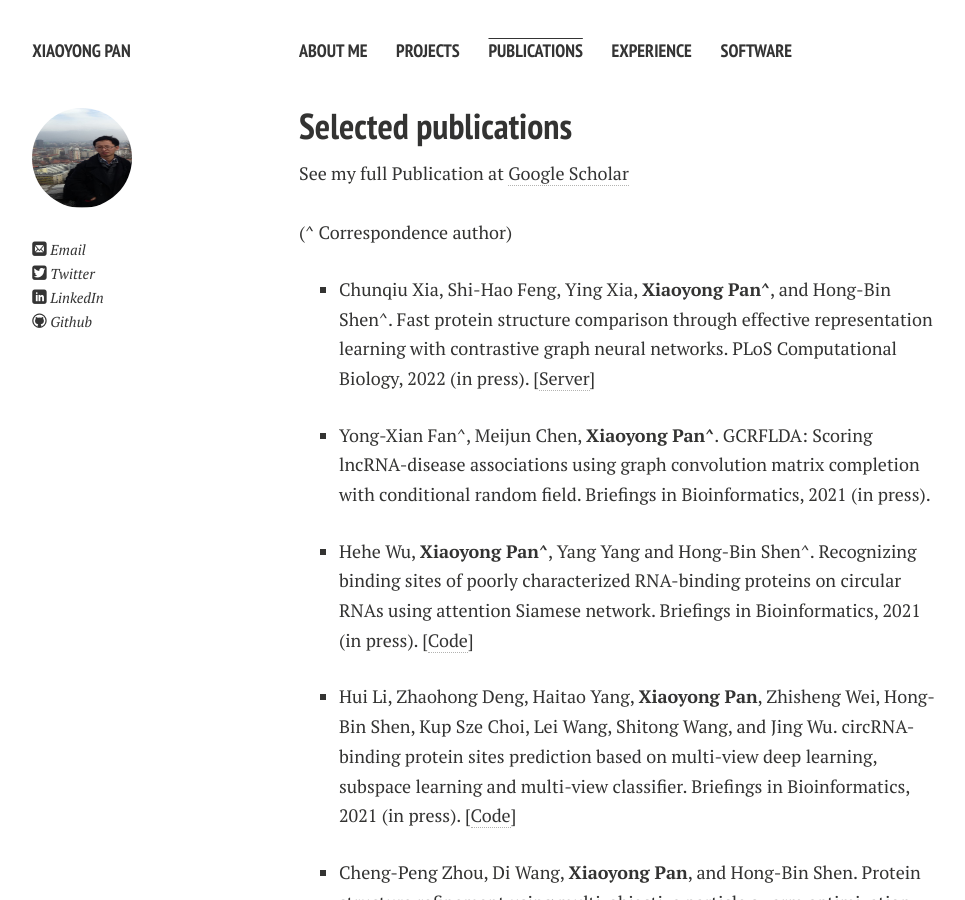
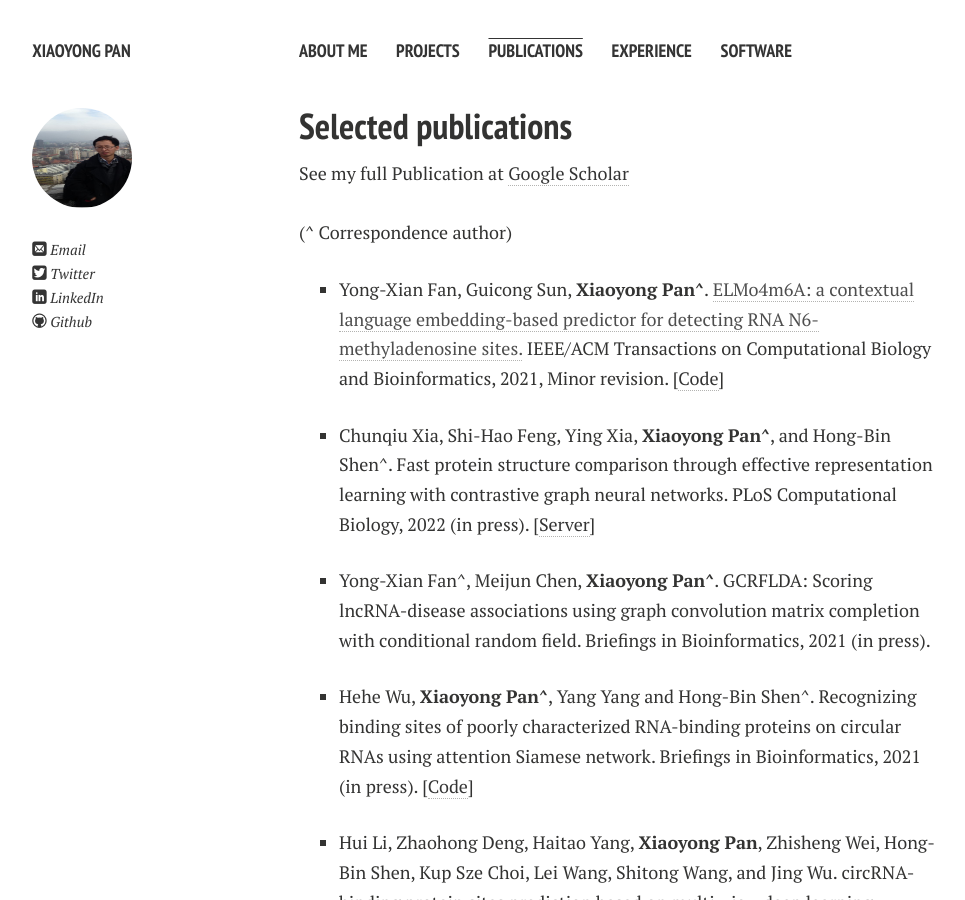
Before and after one commit to xypan1232/xypan1232.github.io, a Jekyll site: the page built from publications.md, in a window 1280 px wide and 900 px high. Shown: the whole window, without its empty margins (21-986 px from the left). Built offline with Jekyll 4.4.1, drawn with Linux system fonts in a browser that asks for light colours; nearby versions of some CDN libraries; Markdown is read by kramdown in place of the engine named in the settings.

Commit message:
Update publications.md

```diff
--- a/publications.md
+++ b/publications.md
@@ -10,6 +10,9 @@
 See my full Publication at <a href="https://scholar.google.com/citations?hl=en&user=Yis2IzgAAAAJ">Google Scholar</a> <br><br>
 (^ Correspondence author) <br>
 <ul>
+<li>
+    <p>Yong-Xian Fan, Guicong Sun, <b>Xiaoyong Pan^</b>. <a href="">ELMo4m6A: a contextual language embedding-based predictor for detecting RNA N6-methyladenosine sites.</a> IEEE/ACM Transactions on Computational Biology and Bioinformatics, 2021, Minor revision. [<a href="https://github.com/GuicongSun/ELMo4m6A">Code</a>]</p>
+  </li>
 <li><p>
 	Chunqiu Xia, Shi-Hao Feng, Ying Xia, <b>Xiaoyong Pan^</b>, and Hong-Bin Shen^. Fast protein structure comparison through effective representation learning with contrastive graph neural networks.
 PLoS Computational Biology, 2022 (in press).  [<a href="http://www.csbio.sjtu.edu.cn/bioinf/GraSR/">Server</a>]
```
